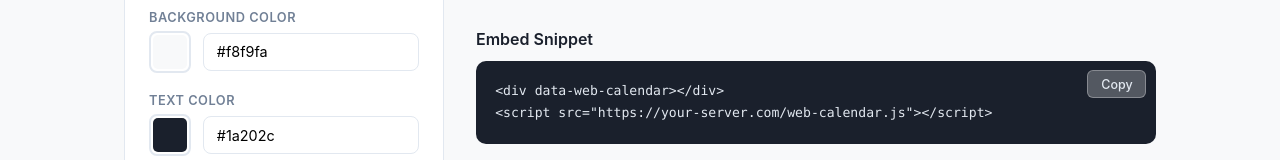
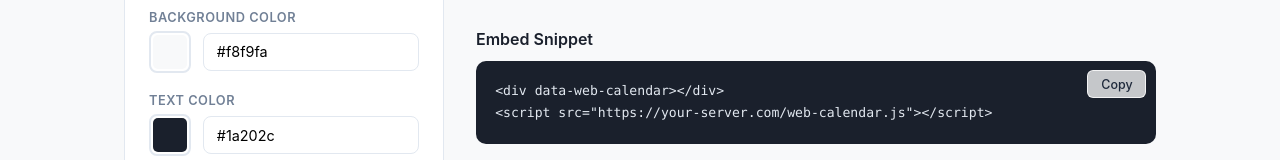
Before and after one commit to roy-adler/web-calendar, a website: page public/index.html in a window 1280 px wide. Shown: the part 375-535 px from the top of the page. Drawn offline with Linux system fonts and the light colour scheme.

Commit message:
Update button styles in index.html for improved visibility and user interaction
- Changed button background to a lighter shade for better contrast and readability.
- Updated text color for enhanced visibility.
- Adjusted border color for a more defined button appearance.
- Improved hover effect for a more noticeable visual feedback when the button is hovered over.

```diff
--- a/public/index.html
+++ b/public/index.html
@@ -210,9 +210,9 @@
       top: 0.6rem;
       right: 0.6rem;
       padding: 0.35rem 0.8rem;
-      background: rgba(255,255,255,0.25);
-      color: #e2e8f0;
-      border: 1px solid rgba(255,255,255,0.3);
+      background: rgba(255,255,255,0.75);
+      color: #1e293b;
+      border: 1px solid rgba(255,255,255,0.8);
       border-radius: 6px;
       font-size: 0.78rem;
       font-weight: 500;
@@ -220,7 +220,7 @@
       transition: background 0.15s;
       font-family: inherit;
     }
-    .btn-copy:hover { background: rgba(255,255,255,0.4); }
+    .btn-copy:hover { background: rgba(255,255,255,0.9); }
 
     /* responsive */
     @media (max-width: 740px) {
```
